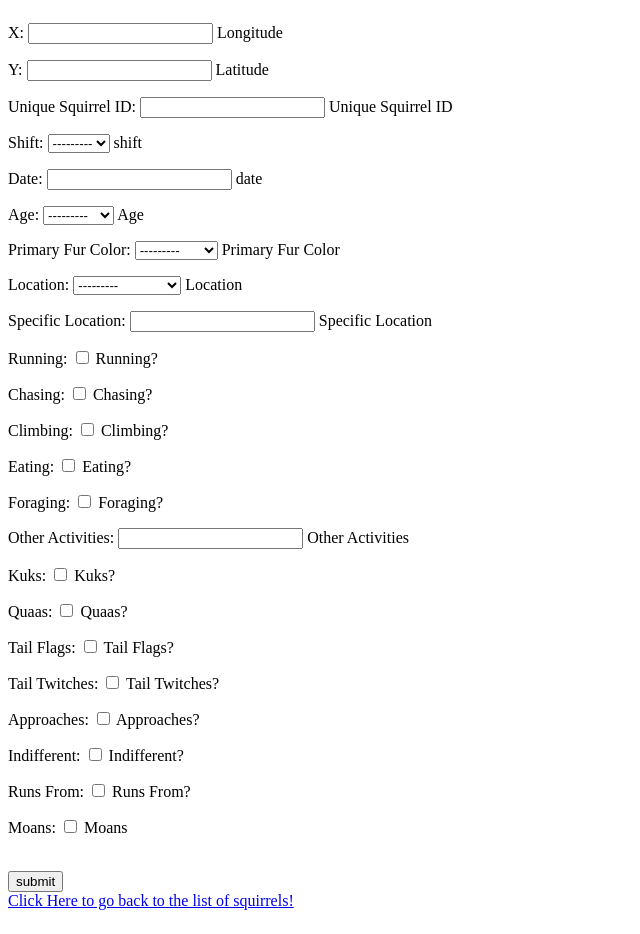
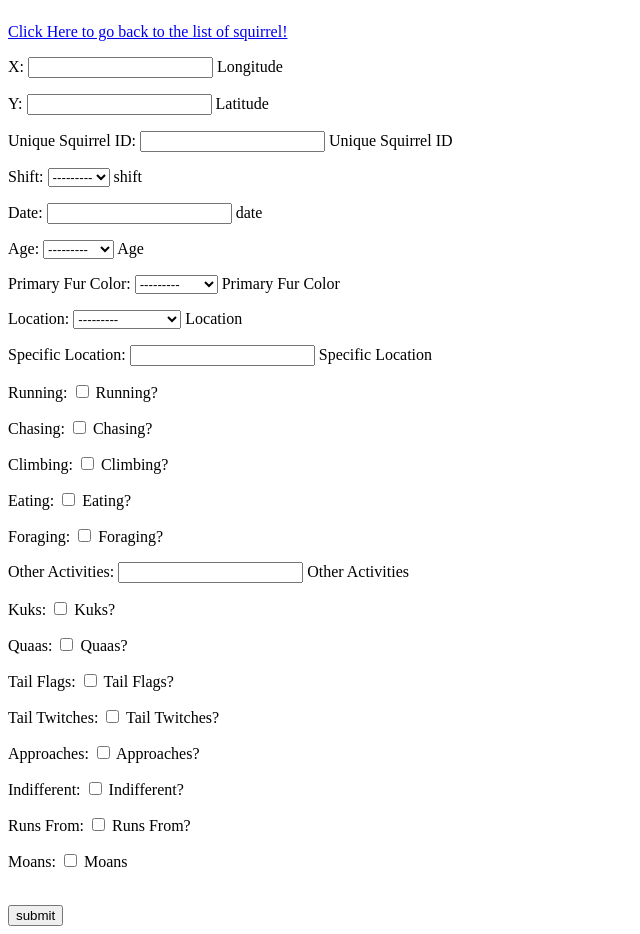
Before and after one commit to danrongLi/SquirrelTracker, a Django app: page /SquirrelFinder/sightings/add in a window 1280 px wide. Shown: the part 57-991 px from the top of the page, without its empty margins (0-640 px from the left). Before the commit the page ends 967 px from the top, so only its background shows below. Run offline with Django 3.2, Linux system fonts and the light colour scheme.

Commit message:
more buttons

```diff
--- a/SquirrelFinder/templates/finder/edit.html
+++ b/SquirrelFinder/templates/finder/edit.html
@@ -2,12 +2,12 @@
 <html>
         <body>
 		<h1>Lets do some editings about this Squirrel: {{squirrel.Unique_Squirrel_ID }}</h1>
+		<a href="/SquirrelFinder/sightings/">Click Here to go back to the list of squirrel!</a>
                 <form method = 'POST'>
                         {% csrf_token %}
                         {{ form.as_p}}
                         <br>
                         <input type ='submit' value = 'submit'>
                 </form>
-		<a href="/SquirrelFinder/sightings/">Click Here to go back to the list of squirrels!</a>
         </body>
 </html>
--- a/SquirrelFinder/templates/finder/sighting_stats.html
+++ b/SquirrelFinder/templates/finder/sighting_stats.html
@@ -11,5 +11,6 @@
 	    {% endfor %}
 
 <a href="/SquirrelFinder/map/">Go Back To View The Map Again :) </a>
+<a href="/SquirrelFinder/sightings/">Click Here to go back to the list of squirrel!</a>
 </body>
 </html>
```
